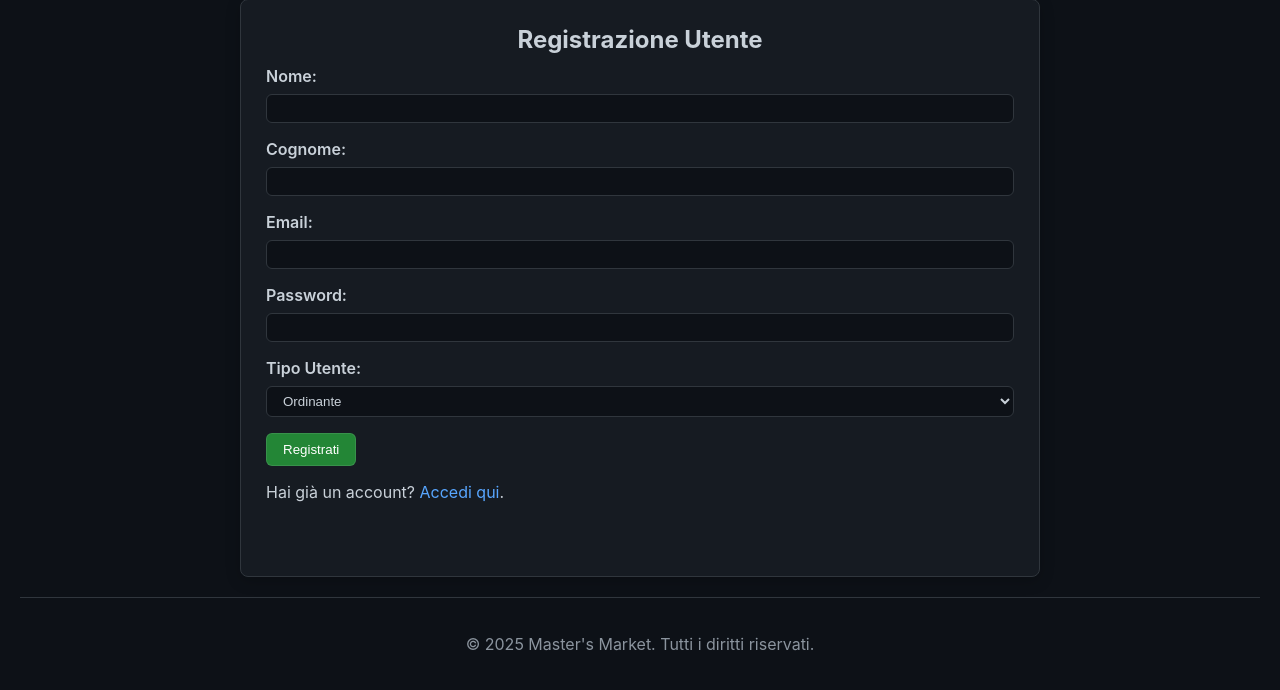
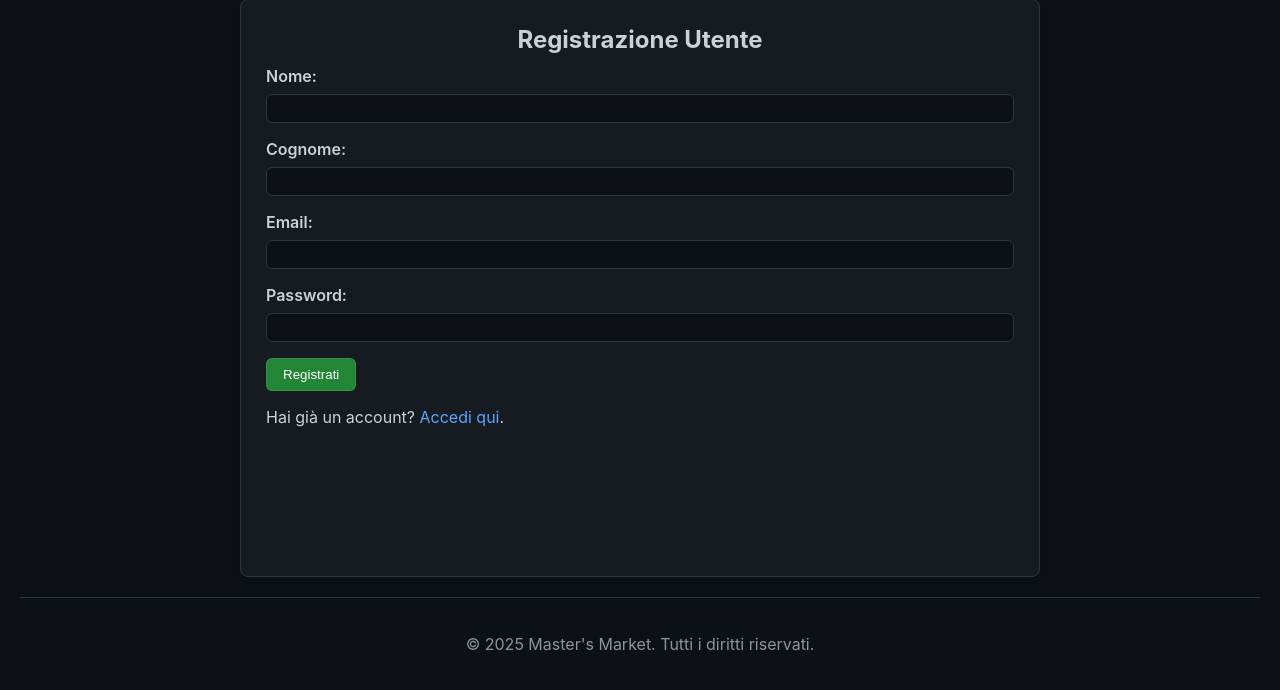
Before and after one commit to AlexMarinucci99/MasterDump, a PHP site: page /register.php in a window 1280 px wide. Shown: the part 110-800 px from the top of the page. Run offline with PHP 8.4, Linux system fonts and the light colour scheme.

Commit message:
Update register.php

```diff
--- a/web/register.php
+++ b/web/register.php
@@ -10,14 +10,12 @@ if ($_SERVER['REQUEST_METHOD'] == 'POST') {
     $cognome = $_POST['cognome'] ?? '';
     $email = $_POST['email'] ?? '';
     $password = $_POST['password'] ?? '';
-    $tipo_utente = $_POST['tipo_utente'] ?? '';
+    $tipo_utente = $_POST['tipo_utente'] ?? 'ordinante'; // Default a ordinante
 
-    if (empty($nome) || empty($cognome) || empty($email) || empty($password) || empty($tipo_utente)) {
+    if (empty($nome) || empty($cognome) || empty($email) || empty($password)) {
         $error_message = "Tutti i campi sono obbligatori.";
     } elseif (!filter_var($email, FILTER_VALIDATE_EMAIL)) {
         $error_message = "Formato email non valido.";
-    } elseif (!in_array($tipo_utente, ['ordinante', 'tecnico'])) { // Rimosso 'admin' come da modifiche precedenti
-        $error_message = "Tipo utente non valido.";
     } elseif (strlen($password) < 8) {
         $error_message = "La password deve essere lunga almeno 8 caratteri.";
     } elseif (!preg_match('/[A-Z]/', $password)) {
@@ -101,13 +99,7 @@ $conn->close();
             <?php if (isset($_SESSION['user_type']) && $_SESSION['user_type'] === 'admin') : ?>
                 <input type="hidden" name="tipo_utente" value="tecnico">
             <?php else : ?>
-            <div>
-                <label for="tipo_utente">Tipo Utente:</label>
-                <select id="tipo_utente" name="tipo_utente" required>
-                    <?php // L'opzione "Seleziona tipo" non è più necessaria se c'è sempre un default e per admin il campo è nascosto ?>
-                    <option value="ordinante" selected>Ordinante</option>
-                </select>
-            </div>
+                <input type="hidden" name="tipo_utente" value="ordinante">
             <?php endif; ?>
             <div>
                 <button type="submit">Registrati</button>
```
